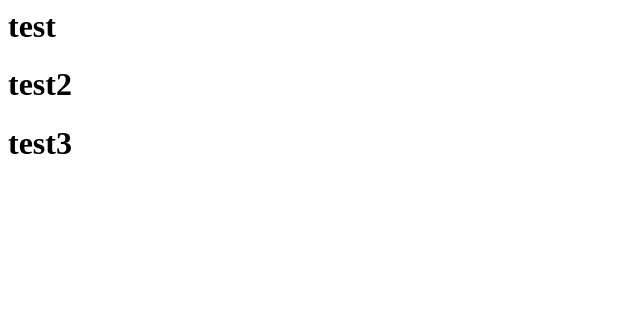
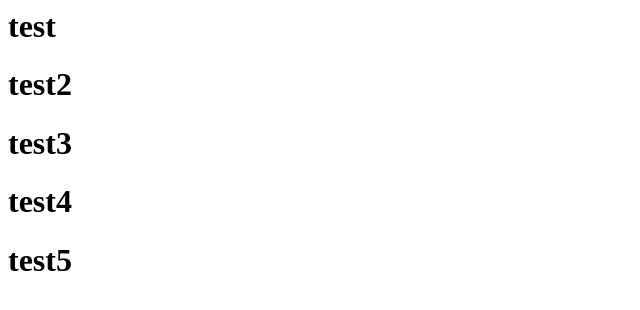
Before and after one commit to rayGit1402/myProc, a plain HTML site: page index.html in a window 1280 px wide. Shown: the whole page, without its empty margins (0-640 px from the left). Drawn offline with Linux system fonts and the light colour scheme.

Commit message:
commit 3

```diff
--- a/index.html
+++ b/index.html
@@ -8,5 +8,7 @@
     <h1>test</h1>
     <h1>test2</h1>
     <h1>test3</h1>
+    <h1>test4</h1>
+    <h1>test5</h1>
 </body>
 </html>
```
